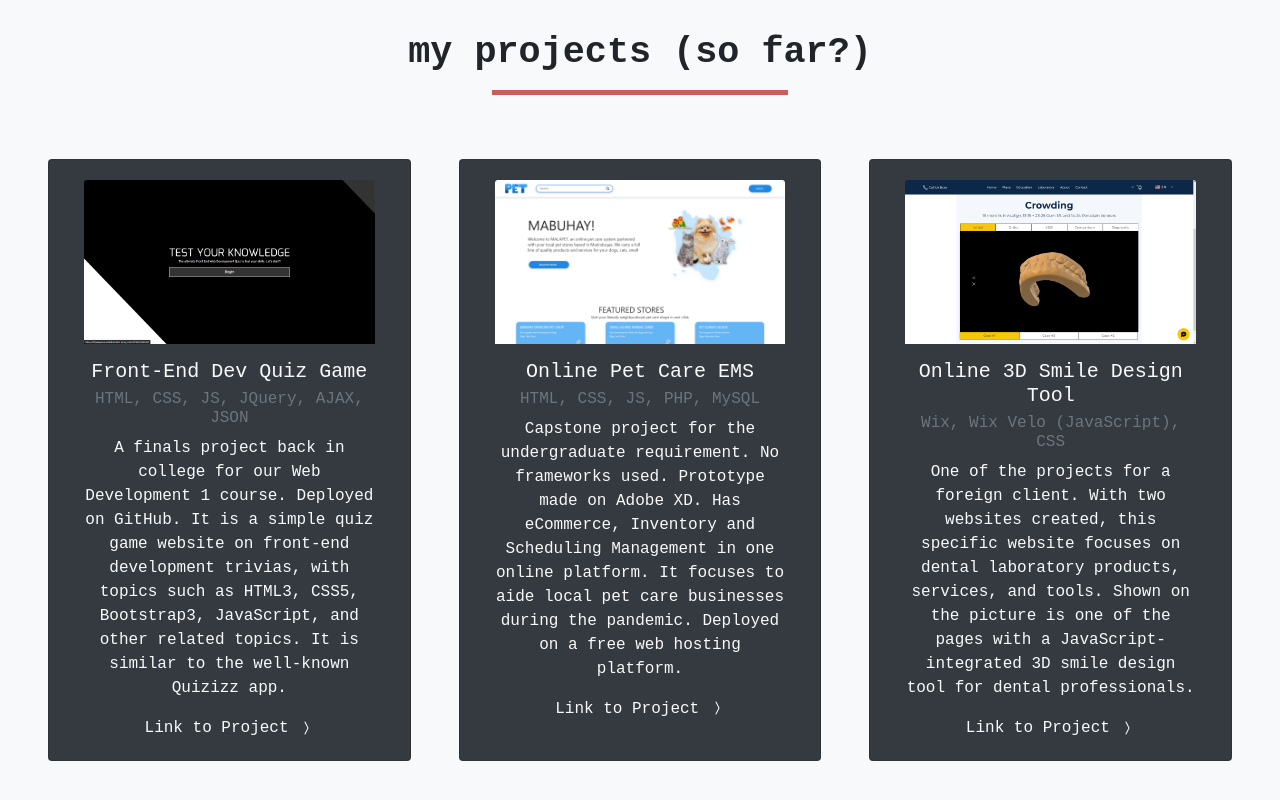
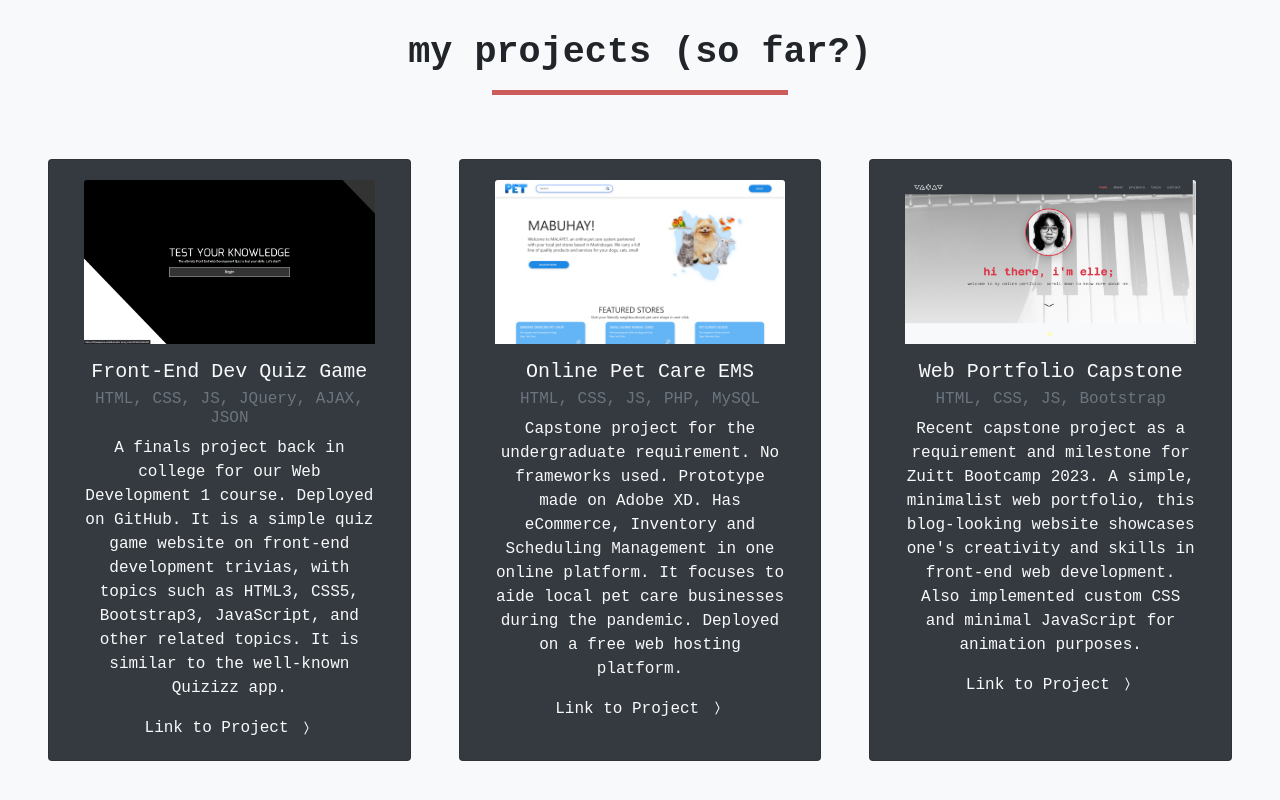
Before and after one commit to ellyssagpcruz/webportfolio, a plain HTML site: page index.html in a window 1280 px wide. Shown: the part 1443-2243 px from the top of the page. Drawn offline with nearby package versions, Linux system fonts and the light colour scheme; a web font is replaced by a local one.

Commit message:
Updated final project

```diff
--- a/index.html
+++ b/index.html
@@ -159,10 +159,12 @@
 
 				<div class="card bg-dark col-lg-4 mb-5 mb-lg-0">
 					<div class="card-body">
-						<img src="./images/project-3.png" class="card-img-top mb-3">
-						<h5 class="card-title">Online 3D Smile Design Tool</h5>
-						<h6 class="card-subtitle mb-2 text-muted">Wix, Wix Velo (JavaScript), CSS</h6>
-						<p class="card-text">One of the projects for a foreign client. With two websites created, this specific website focuses on dental laboratory products, services, and tools. Shown on the picture is one of the pages with a JavaScript-integrated 3D smile design tool for dental professionals.</p>
+						<img src="./images/project-4.png" class="card-img-top mb-3">
+						<h5 class="card-title">Web Portfolio Capstone</h5>
+						<h6 class="card-subtitle mb-2 text-muted">HTML, CSS, JS, Bootstrap</h6>
+						<p class="card-text">
+							Recent capstone project as a requirement and milestone for Zuitt Bootcamp 2023. A simple, minimalist web portfolio, this blog-looking website showcases one's creativity and skills in front-end web development. Also implemented custom CSS and minimal JavaScript for animation purposes.
+						</p>
 						<a href="#" class="card-link text-light" id="project-links">
 							Link to Project
 							<svg xmlns="http://www.w3.org/2000/svg" width="16" height="16" fill="currentColor" class="bi bi-chevron-compact-right" viewBox="0 0 16 16">
```
Also changed, not shown: images/project-4.png (added).
